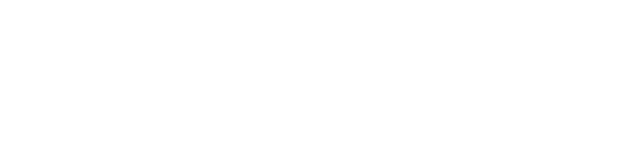
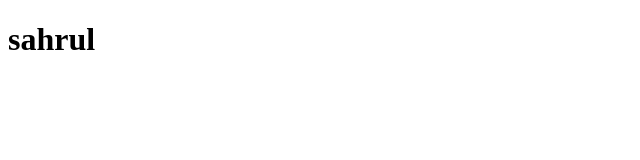
Before and after one commit to sahrulprograming/sandy, a plain HTML site: page index.html in a window 1280 px wide. Shown: the whole page, without its empty margins (0-640 px from the left). Drawn offline with Linux system fonts and the light colour scheme.

Commit message:
merubah index

```diff
--- a/index.html
+++ b/index.html
@@ -7,6 +7,6 @@
     <title>Document</title>
 </head>
 <body>
-
+    <h1>sahrul</h1>
 </body>
 </html>
```
